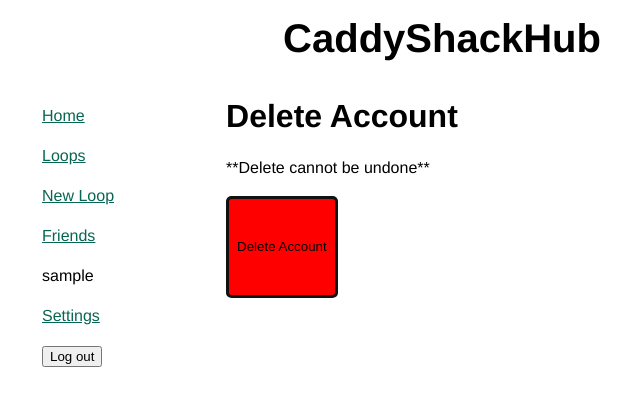
After one commit to jackpickus/caddyshackhub, a Django app: page /settings/delete-account/1 in a window 1280 px wide. The commit adds this page. Shown: the top 406 px of the page, without its empty margins (198-838 px from the left). Run offline with Django 5.2, Linux system fonts and the light colour scheme; the visitor is signed in with stand-in values (Sample User, id 1); data comes from the database, SQL or seed files in the repository.

Commit message:
delete account

```diff
--- /dev/null
+++ b/loopers/templates/loopers/delete_user_confirm.html
@@ -0,0 +1,13 @@
+
+{% extends "loopers/base_generic.html" %}
+
+{% block content %}
+    <h3>Delete Account</h3>
+    <p>**Delete cannot be undone**</p>
+    <form method="post">
+        {% csrf_token %}
+
+        <button type="submit" class="danger">Delete Account</button>
+    </form>
+
+{% endblock %}
--- a/loopers/templates/loopers/settings.html
+++ b/loopers/templates/loopers/settings.html
@@ -16,6 +16,10 @@
         <p><a href="{% url 'loopers:change_password'%}">Change password</a></p>
     </div>
     <div>
+        <p><a href="{% url 'loopers:delete_account' user.id %}">Delete Account</a></p>
+    </div>
+    <hr>
+    <div>
         <p><a href="{% url 'loopers:terms_of_service' %}">Terms of Service</a></p>
         <p><a href="{% url 'loopers:privacy_policy' %}">Privacy Policy</a></p>
     </div>
--- a/loopers/urls.py
+++ b/loopers/urls.py
@@ -15,6 +15,7 @@ urlpatterns = [
     path("settings/", views.Settings.as_view(), name="settings"),
     path("settings/change_password/", views.change_password, name="change_password"),
     path("settings/change_email/", views.change_email, name="change_email"),
+    path("settings/delete-account/<int:pk>", views.DeleteAccount.as_view(), name="delete_account"),
     path("email_verification/", views.email_verification, name="email_verification"),
     path("friends/", views.FriendsListView.as_view(), name="friends"),
     path(
--- a/loopers/views.py
+++ b/loopers/views.py
@@ -1,6 +1,6 @@
 from django.http import HttpResponseForbidden, Http404
 from django.shortcuts import render, redirect, get_object_or_404, Http404
-from django.urls import reverse
+from django.urls import reverse, reverse_lazy
 from django.views import generic, View
 from django.views.generic.edit import FormMixin
 from django.db.models import F
@@ -241,8 +241,13 @@ def change_password(request):
 
     return render(request, "loopers/change_password.html", {"form": f})
 
+class DeleteAccount(LoginRequiredMixin, generic.DeleteView):
+    model = User
+    template_name = 'loopers/delete_user_confirm.html'
+    success_message = 'Account successfully deleted'
+    success_url = reverse_lazy('loopers:register')
 
-class FriendsListView(FormMixin, LoginRequiredMixin, generic.ListView):
+class FriendsListView(LoginRequiredMixin, FormMixin, generic.ListView):
     context_object_name = "all_friends"
     template_name = "loopers/friends.html"
     form_class = FollowCaddyForm
```
Also changed, not shown: loopers/migrations/0002_alter_caddy_user.py (added).
